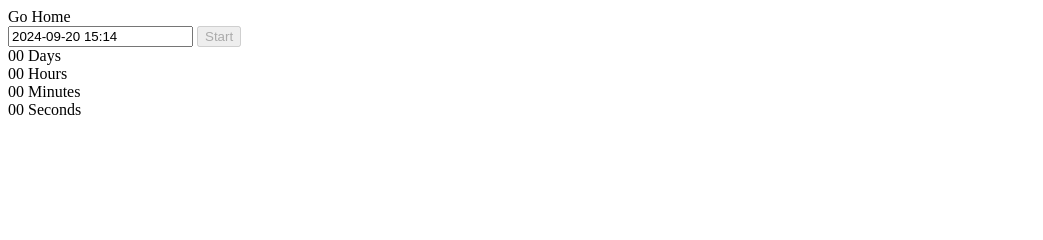
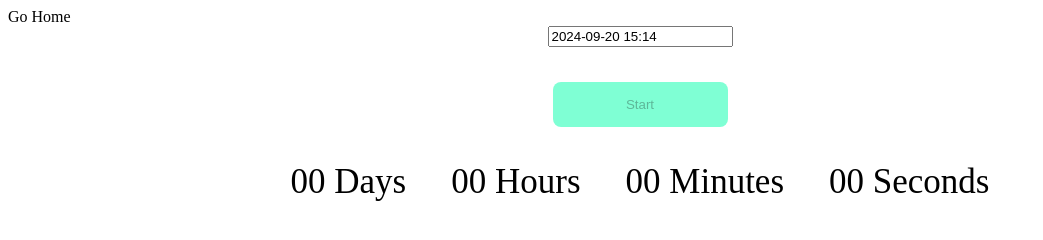
Before and after one commit to AntonSmishko/goit-js-hw-10, a plain HTML site: page 1-timer.html in a window 1280 px wide. Shown: the whole page, without its empty margins (0-1043 px from the left). Drawn offline with Linux system fonts and the light colour scheme.

Commit message:
Deploying to gh-pages from @ AntonSmishko/goit-js-hw-10@d40228a1357f6d1d2dab0e1d3a3e0becc1988562 🚀

```diff
--- a/1-timer.html
+++ b/1-timer.html
@@ -10,7 +10,7 @@
   <link rel="modulepreload" crossorigin href="/goit-js-hw-10/assets/modulepreload-polyfill-B5Qt9EMX.js">
   <link rel="modulepreload" crossorigin href="/goit-js-hw-10/assets/vendor-BbbuE1sJ.js">
   <link rel="stylesheet" crossorigin href="/goit-js-hw-10/assets/vendor-CZjNVMTf.css">
-  <link rel="stylesheet" crossorigin href="/goit-js-hw-10/assets/styles-B9kkWxtF.css">
+  <link rel="stylesheet" crossorigin href="/goit-js-hw-10/assets/styles-v2kdPvwJ.css">
 </head>
 
 <body>
@@ -23,7 +23,7 @@
 
 
 
-  <main>
+  <main class="main-timer">
     <input type="text" id="datetime-picker" />
     <button type="button" data-start>Start</button>
 
--- a/assets/styles-B9kkWxtF.css
+++ /dev/null
@@ -1 +0,0 @@
-h1,h2,h3,h4,h5,h6,p{margin:0}p:last-child{margin-bottom:0}ul{margin:0;padding:0;list-style:none}a{color:currentColor;text-decoration:none}button{cursor:pointer}img{display:block;max-width:100%;height:auto}
--- /dev/null
+++ b/assets/styles-v2kdPvwJ.css
@@ -0,0 +1 @@
+h1,h2,h3,h4,h5,h6,p{margin:0}p:last-child{margin-bottom:0}ul{margin:0;padding:0;list-style:none}a{color:currentColor;text-decoration:none}button{cursor:pointer}img{display:block;max-width:100%;height:auto}.main-timer{display:flex;flex-direction:column;gap:35px;align-items:center}.timer{display:flex;flex-direction:row;gap:45px;font-size:35px}form{display:flex;flex-direction:column;gap:35px;align-items:center}button{width:175px;height:45px;border-radius:8px;border-style:none;background-color:#7fffd4;justify-content:center}
```
Also changed, not shown: 2-snackbar.html (+1 -1 lines), index.html (+1 -1 lines).
